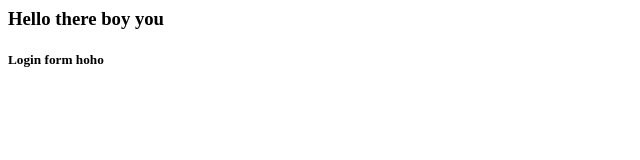
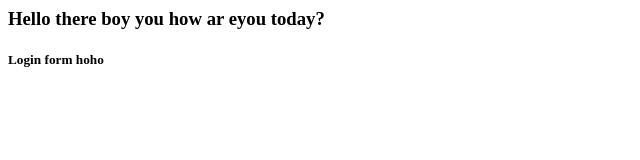
Before and after one commit to graemeatg/my-firstattempt, a plain HTML site: page index.html in a window 1280 px wide. Shown: the whole page, without its empty margins (0-640 px from the left). Drawn offline with Linux system fonts and the light colour scheme.

Commit message:
testing this 1

```diff
--- a/index.html
+++ b/index.html
@@ -7,7 +7,7 @@
 
     <body>
 
-    <h3>Hello there boy you</h3>
+    <h3>Hello there boy you how ar eyou today?</h3>
         <h5>Login form hoho</h5>
 
 
```
